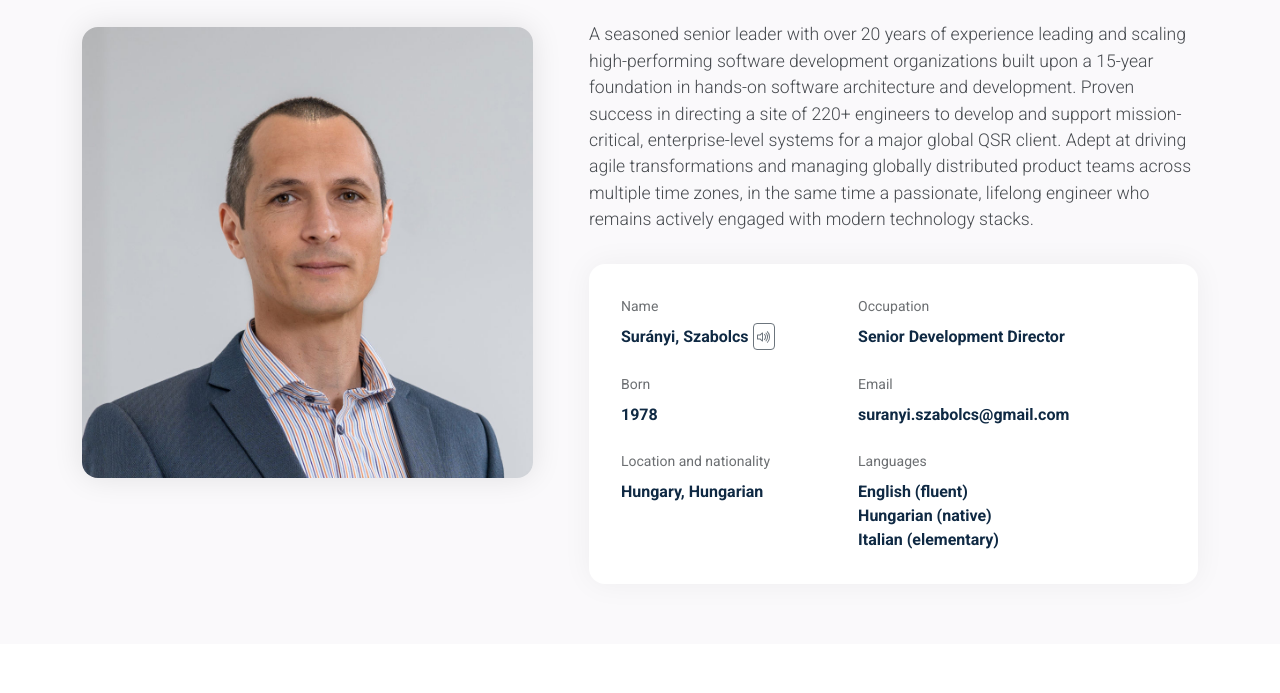
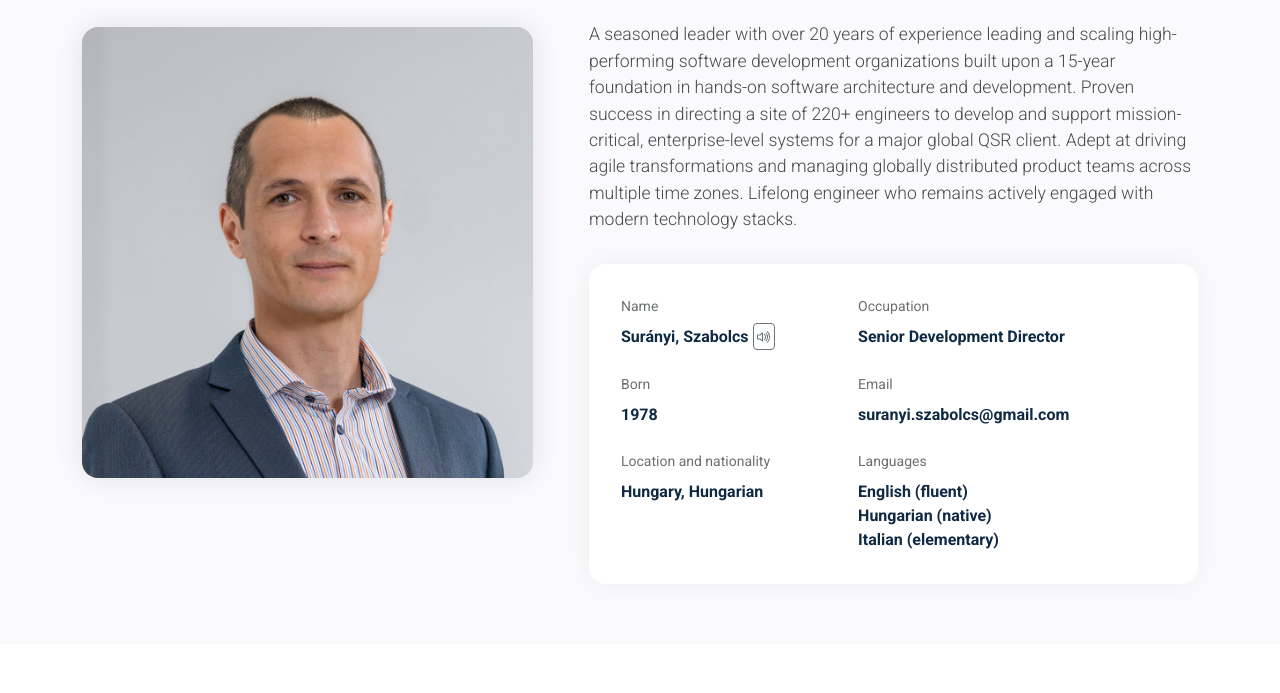
Before and after one commit to sabbiasoftware/sabbiasoftware-web, a plain HTML site: page aboutme/index.html in a window 1280 px wide. Shown: the part 767-1460 px from the top of the page. Drawn offline with Linux system fonts and the light colour scheme.

Commit message:
latest resume adjustments

```diff
--- a/aboutme/index.html
+++ b/aboutme/index.html
@@ -114,7 +114,17 @@
             <div class="about-content">
               <h2>Seasoned people lead and passionate techie</h2>
 
-              <p class="lead mb-4">A seasoned senior leader with over 20 years of experience leading and scaling high-performing software development organizations built upon a 15-year foundation in hands-on software architecture and development. Proven success in directing a site of 220+ engineers to develop and support mission-critical, enterprise-level systems for a major global QSR client. Adept at driving agile transformations and managing globally distributed product teams across multiple time zones, in the same time a passionate, lifelong engineer who remains actively engaged with modern technology stacks.</p>
+              <p class="lead mb-4">
+                A seasoned leader with over 20 years of experience leading and scaling high-performing software development
+                organizations built upon a 15-year foundation in hands-on software architecture and development.
+
+                Proven success in directing a site of 220+ engineers to develop and support mission-critical, enterprise-level
+                systems for a major global QSR client.
+
+                Adept at driving agile transformations and managing globally distributed product teams across multiple time zones.
+
+                Lifelong engineer who remains actively engaged with modern technology stacks.
+              </p>
 
               <div class="personal-info">
                 <div class="row g-4">
@@ -374,7 +384,7 @@
                       <div class="timeline-right">
                         <h3 class="position">IT Assistant</h3>
                         <ul>
-                          <li>Supported university teachers in various IT tasks</li>
+                          <li>Supported university teachers in various IT tasks and contributed to research</li>
                         </ul>
                       </div>
                     </div>
@@ -390,7 +400,7 @@
 
                     <div class="timeline-item" data-aos="fade-up" data-aos-delay="200">
                       <div class="timeline-left">
-                        <h4 class="period">2003 - 2004</h4>
+                        <h4 class="period">2003 - 2005</h4>
                         <h4 class="company"><a href="https://unideb.hu">University of Debrecen</a></h4>
                       </div>
                       <div class="timeline-dot"></div>
```
